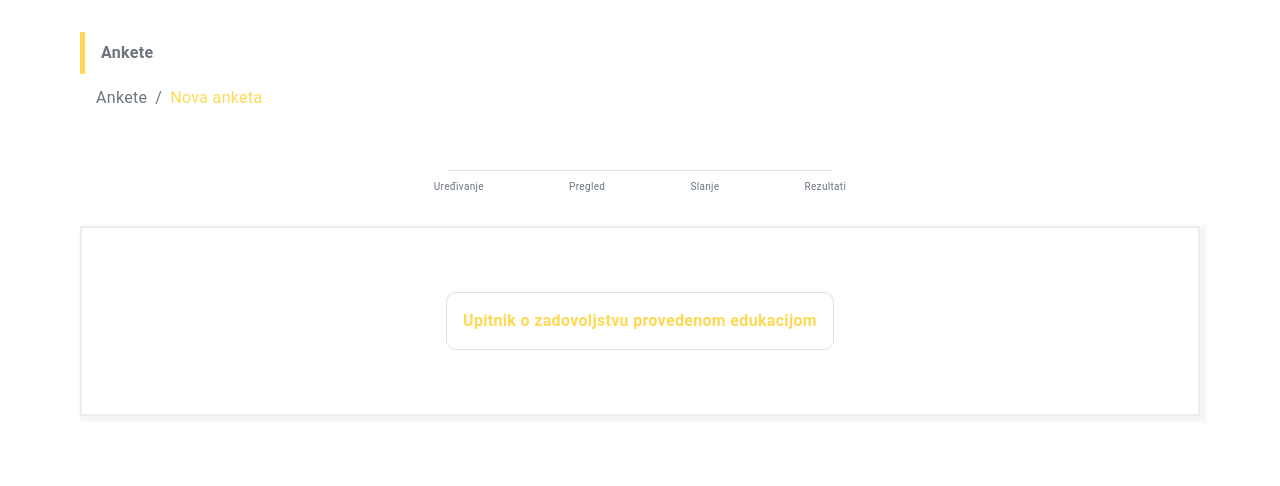
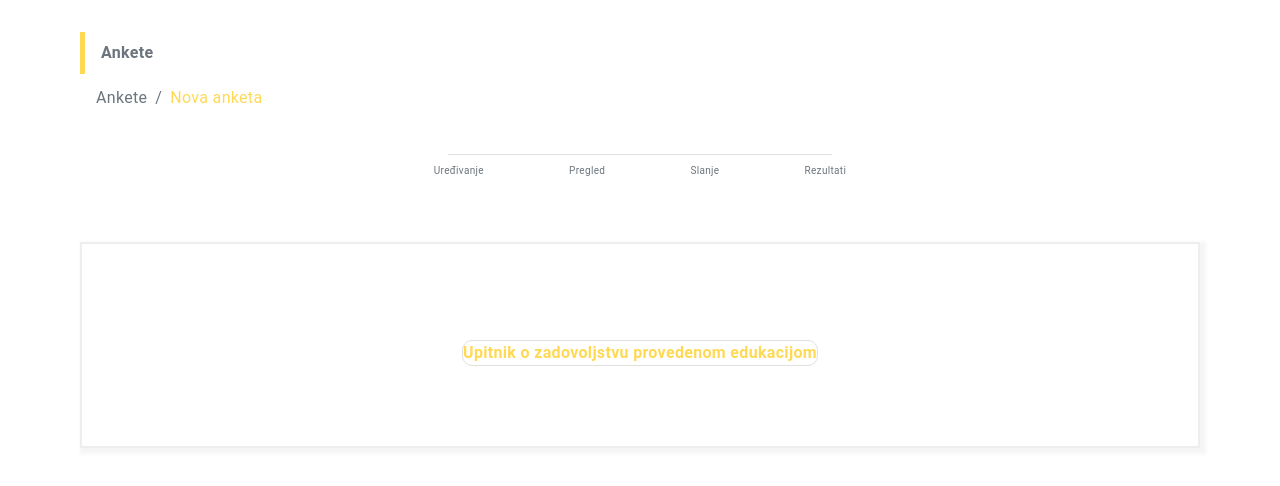
Before and after one commit to tasteslikestrawberries/survey-app, a React (Create React App) app: page / in a window 1280 px wide. Shown: the top 486 px of the page. Built offline with nearby package versions, Linux system fonts and the light colour scheme; the HTML template or start-up script is replaced by a standard one.

Commit message:
added media queries

```diff
--- a/package.json
+++ b/package.json
@@ -1,5 +1,5 @@
 {
-  "homepage": "http://tasteslikestrawberries.github.io",
+  "homepage": "http://tasteslikestrawberries.github.io/survey-app",
   "name": "survey-app",
   "version": "0.1.0",
   "private": true,
--- a/src/App.css
+++ b/src/App.css
@@ -18,11 +18,9 @@ html {
     font-family: 'Roboto', sans-serif;
     letter-spacing: 0.02em;
     color:#6c757d;
-    padding:0 5rem;
   }
 
   .header {
-    padding-top:2rem;
       width:fit-content;
   }
 
@@ -59,7 +57,6 @@ html {
     box-shadow: 3px 3px 3px 3px rgba(206, 203, 203, 0.2);
     margin: auto;
     height: fit-content;
-    margin-bottom: 5rem;
     padding:2rem;
   }
 
@@ -67,7 +64,7 @@ html {
     margin:auto;
     display:flex;
     justify-content: center;
-    padding-top: 1rem;
+
   }
 
   .stepSelectorText {
@@ -95,13 +92,13 @@ html {
 
   /*SURVEY*/
   .surveyHeader {
-      padding: 1rem;
       color: #FFD954;
       font-weight:bold;
       border: 1px solid #e2dfdf;
       width: fit-content;
-      align-items:center;
-      margin:2rem auto;
+      margin:auto;
+      margin-top: 4em;
+      margin-bottom: 2rem;
       border-radius: 10px;
   }
 
@@ -140,6 +137,7 @@ html {
   }
 
   .table {
+    box-sizing: border-box;
     color:#6c757d;
   }
   .tableHeader {
@@ -150,3 +148,27 @@ html {
     float:right;
     font-size:12px;
   }
+
+  @media (min-width: 60rem) {
+    body {
+      padding:0 5rem;
+    }
+
+    .header {
+      padding-top:2rem;
+    }
+    .container {
+      box-sizing: border-box;
+    border: 2px solid #f0eded;
+    box-shadow: 3px 3px 3px 3px rgba(206, 203, 203, 0.2);
+    margin: auto;
+    height: fit-content;
+    margin-bottom: 5rem;
+    margin-top: 2rem;
+    padding:2rem;
+    }
+
+    .surveyHeader {
+      margin-bottom: 3rem;
+    }
+  }
--- a/src/components/graph.js
+++ b/src/components/graph.js
@@ -30,12 +30,10 @@ class Graph extends React.Component {
   render() {
     return (
       <>
-
         <HorizontalBar
           data={this.state.dataHorizontal}
           options={{ responsive: true, legend: {display: false},  scales: { yAxes: [{  gridLines: {display:false } }] } }}
         />
-
       </>
 
 
```
